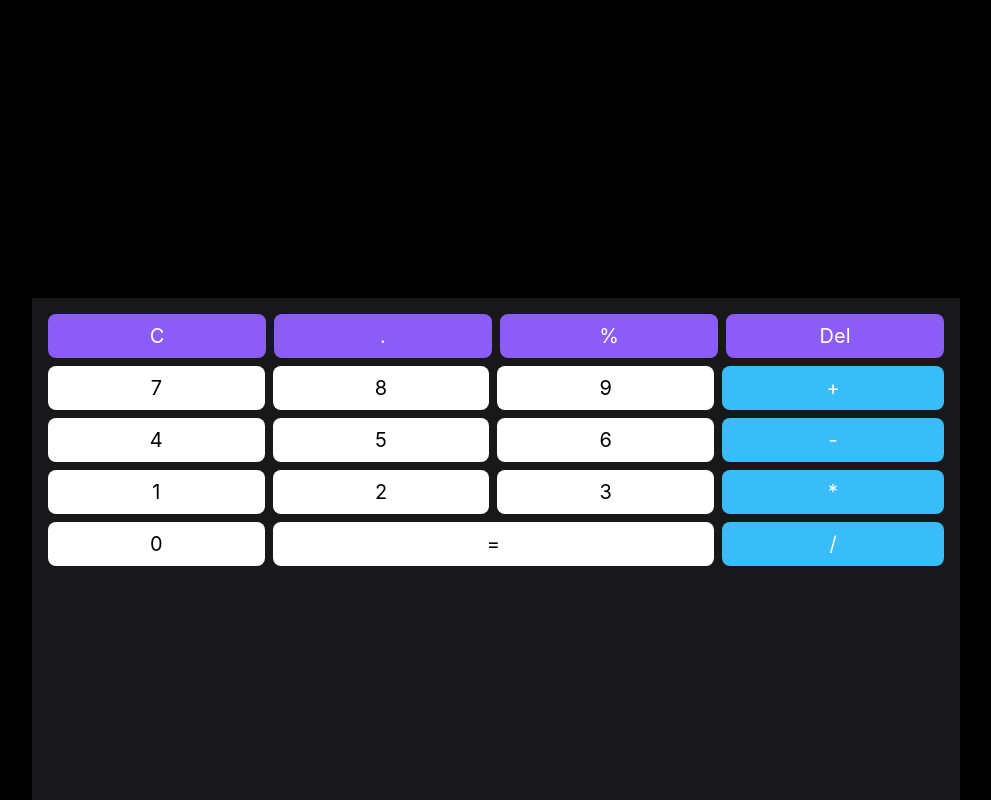
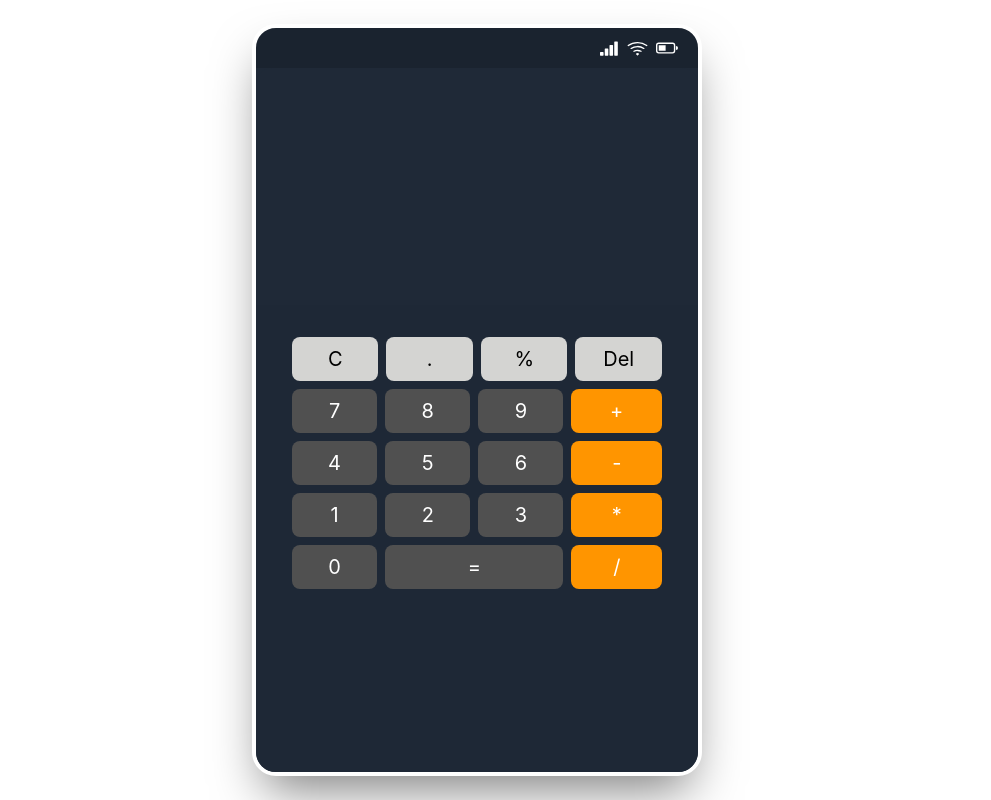
Before and after one commit to foenigel/Calculator, a React (Create React App) app: page / in a window 1280 px wide. Shown: the whole page, without its empty margins (144-1135 px from the left). Built offline with nearby package versions, Linux system fonts and the light colour scheme.

Commit message:
calculator update UI

```diff
--- a/package.json
+++ b/package.json
@@ -10,6 +10,7 @@
     "mathjs": "^14.4.0",
     "react": "^19.1.0",
     "react-dom": "^19.1.0",
+    "react-icons": "^5.5.0",
     "react-scripts": "5.0.1",
     "web-vitals": "^2.1.4"
   },
--- a/src/App.css
+++ b/src/App.css
@@ -6,6 +6,5 @@ html,
 body,
 #root {
   height: 100%;
-  width: 100%;
-  margin: 0;
+  width: 99%;
 }
--- a/src/Components/Main.jsx
+++ b/src/Components/Main.jsx
@@ -1,5 +1,6 @@
 import React, {useState} from "react";
 import { evaluate } from "mathjs";
+import { BsBatteryHalf, BsWifi, BsReception4 } from "react-icons/bs";
 
 const Main = () => {
     const [inputValue, setInputValue] = useState('');
@@ -34,44 +35,51 @@ const Main = () => {
         });
     };
 
-    return ( <div className="relative px-0 bg-black w-full min-h-screen sm:px-44 flex flex-col items-center justify-center">
-                <div className="relative flex flex-col flex-1 px-5 py-6 items-center justify-center w-full sm:py-10 sm:max-w-[400px]">
+    return ( <div className="relative bg-white w-full h-full flex flex-col items-center justify-center">
+            <div className="relative my-6 bg-gray-800 shadow-2xl shadow-black/50 rounded-3xl overflow-hidden w-full max-w-[450px] h-full flex flex-col items-center justify-center border-4 border-white">
+                <div className="bg-black/15 w-full h-[20px] flex items-center justify-end gap-2 p-5">
+                    <BsReception4 size={19} color="#FFFFFF"/>
+                    <BsWifi size={21} color="#FFFFFF"/>
+                    <BsBatteryHalf size={22} color="#FFFFFF"/>
+                </div>
+                <div className="bg-gray-800 h-1/3 rounded-tl-2xl rounded-tr-2xl relative flex flex-col px-5 py-20 items-center justify-center w-full sm:py-10 ">
                         <h4 className="text-sky-400 text-xs absolute mb-16 right-4 sm:mb-10">{equation}</h4>
                         <h1 className="flex text-white text-5xl font-semibold absolute right-4 sm:-mb-6">{inputValue}</h1>
                 </div>
-                <div className="relative flex-1 w-full min-h-[auto] bg-zinc-900 px-8 py-16 sm:p-4">
+                <div className="relative h-2/3 w-full bg-gray-800/90 rounded-bl-2xl rounded-br-2xl py-8 px-9">
                     <div className="relative text-base xl:gap-4 xl:text-2xl">
                         <div className="relative">
                         <div className="grid grid-cols-4 gap-x-2 mb-4 grid-rows-1 sm:mb-2">
-                        <button className="w-auto h-auto rounded-lg p-2 bg-violet-500 text-white text-2xl sm:text-xl" onClick={() => userInput('C')}>C</button>
-                        <button className="w-auto h-auto rounded-lg  bg-violet-500 text-white text-2xl sm:text-xl" onClick={() => userInput('.')}>.</button>
-                        <button className="w-auto h-auto rounded-lg  bg-violet-500 text-white text-2xl sm:text-xl" onClick={() => userInput('%')}>%</button>
-                        <button className="w-auto h-auto rounded-lg  bg-violet-500 text-white text-2xl sm:text-xl" onClick={() => userInput('Del')}>Del</button>
+                        <button className="w-auto h-auto rounded-lg p-2 bg-whiteShade text-black text-2xl sm:text-xl" onClick={() => userInput('C')}>C</button>
+                        <button className="w-auto h-auto rounded-lg  bg-whiteShade text-black text-2xl sm:text-xl" onClick={() => userInput('.')}>.</button>
+                        <button className="w-auto h-auto rounded-lg  bg-whiteShade text-black text-2xl sm:text-xl" onClick={() => userInput('%')}>%</button>
+                        <button className="w-auto h-auto rounded-lg  bg-whiteShade text-black text-2xl sm:text-xl" onClick={() => userInput('Del')}>Del</button>
                         </div>
                         <div className="flex gap-x-2">
                         <div className="grid grid-cols-3 gap-x-2 gap-y-4 grid-rows-4 w-3/4 sm:gap-y-2">
-                        <button className="w-auto h-auto rounded-lg bg-white text-black text-2xl sm:text-xl" onClick={() => userInput('7')}>7</button>
-                        <button className="w-auto h-auto rounded-lg bg-white text-black text-2xl sm:text-xl" onClick={() => userInput('8')}>8</button>
-                        <button className="w-auto h-auto rounded-lg bg-white text-black text-2xl sm:text-xl" onClick={() => userInput('9')}>9</button>
-                        <button className="w-auto h-auto rounded-lg bg-white text-black text-2xl sm:text-xl" onClick={() => userInput('4')}>4</button>
-                        <button className="w-auto h-auto rounded-lg bg-white text-black text-2xl sm:text-xl" onClick={() => userInput('5')}>5</button>
-                        <button className="w-auto h-auto rounded-lg bg-white text-black text-2xl sm:text-xl" onClick={() => userInput('6')}>6</button>
-                        <button className="w-auto h-auto p-2 rounded-lg bg-white text-black text-2xl sm:text-xl" onClick={() => userInput('1')}>1</button>
-                        <button className="w-auto h-auto rounded-lg bg-white text-black text-2xl sm:text-xl" onClick={() => userInput('2')}>2</button>
-                        <button className="w-auto h-auto rounded-lg bg-white text-black text-2xl sm:text-xl" onClick={() => userInput('3')}>3</button>
-                        <button className="w-auto h-auto rounded-lg bg-white text-black text-2xl sm:text-xl" onClick={() => userInput('0')}>0</button>
-                        <button className="w-auto h-auto rounded-lg bg-white text-black text-2xl col-span-2 sm:text-xl" onClick={() => userInput('=')}>=</button>
+                        <button className="w-auto h-auto rounded-lg bg-grayShade text-white text-2xl sm:text-xl" onClick={() => userInput('7')}>7</button>
+                        <button className="w-auto h-auto rounded-lg bg-grayShade text-white text-2xl sm:text-xl" onClick={() => userInput('8')}>8</button>
+                        <button className="w-auto h-auto rounded-lg bg-grayShade text-white text-2xl sm:text-xl" onClick={() => userInput('9')}>9</button>
+                        <button className="w-auto h-auto rounded-lg bg-grayShade text-white text-2xl sm:text-xl" onClick={() => userInput('4')}>4</button>
+                        <button className="w-auto h-auto rounded-lg bg-grayShade text-white text-2xl sm:text-xl" onClick={() => userInput('5')}>5</button>
+                        <button className="w-auto h-auto rounded-lg bg-grayShade text-white text-2xl sm:text-xl" onClick={() => userInput('6')}>6</button>
+                        <button className="w-auto h-auto p-2 rounded-lg bg-grayShade text-white text-2xl sm:text-xl" onClick={() => userInput('1')}>1</button>
+                        <button className="w-auto h-auto rounded-lg bg-grayShade text-white text-2xl sm:text-xl" onClick={() => userInput('2')}>2</button>
+                        <button className="w-auto h-auto rounded-lg bg-grayShade text-white text-2xl sm:text-xl" onClick={() => userInput('3')}>3</button>
+                        <button className="w-auto h-auto rounded-lg bg-grayShade text-white text-2xl sm:text-xl" onClick={() => userInput('0')}>0</button>
+                        <button className="w-auto h-auto rounded-lg bg-grayShade text-white text-2xl col-span-2 sm:text-xl" onClick={() => userInput('=')}>=</button>
                         </div>
                         <div className="grid grid-cols-1 grid-rows-4 gap-y-4 w-1/4 sm:gap-y-2">
-                        <button className="w-auto h-auto rounded-lg bg-sky-400 text-white text-2xl sm:text-xl" onClick={() => userInput('+')}>+</button>
-                        <button className="w-auto h-auto rounded-lg bg-sky-400 text-white text-2xl sm:text-xl" onClick={() => userInput('-')}>-</button>
-                        <button className="w-auto h-auto rounded-lg bg-sky-400 text-white text-2xl sm:text-xl" onClick={() => userInput('*')}>*</button>
-                        <button className="w-auto h-auto rounded-lg bg-sky-400 text-white text-2xl sm:text-xl" onClick={() => userInput('/')}>/</button>
+                        <button className="w-auto h-auto rounded-lg bg-orangeShade text-white text-2xl sm:text-xl" onClick={() => userInput('+')}>+</button>
+                        <button className="w-auto h-auto rounded-lg bg-orangeShade text-white text-2xl sm:text-xl" onClick={() => userInput('-')}>-</button>
+                        <button className="w-auto h-auto rounded-lg bg-orangeShade text-white text-2xl sm:text-xl" onClick={() => userInput('*')}>*</button>
+                        <button className="w-auto h-auto rounded-lg bg-orangeShade text-white text-2xl sm:text-xl" onClick={() => userInput('/')}>/</button>
                         </div>
                         </div>
                         </div>
                     </div>
                 </div>
+            </div>
     </div> );
 }
 
--- a/tailwind.config.js
+++ b/tailwind.config.js
@@ -6,6 +6,9 @@ module.exports = {
       colors: {
         darkCyan: "#0D3348",
         darkCyan2: "#0B2742",
+        orangeShade: '#ff9500',
+        whiteShade: '#d4d4d2',
+        grayShade: '#505050',
       },
     },
   },
```
Also changed, not shown: 1 other file (tests, documents, lock files or other folders).
